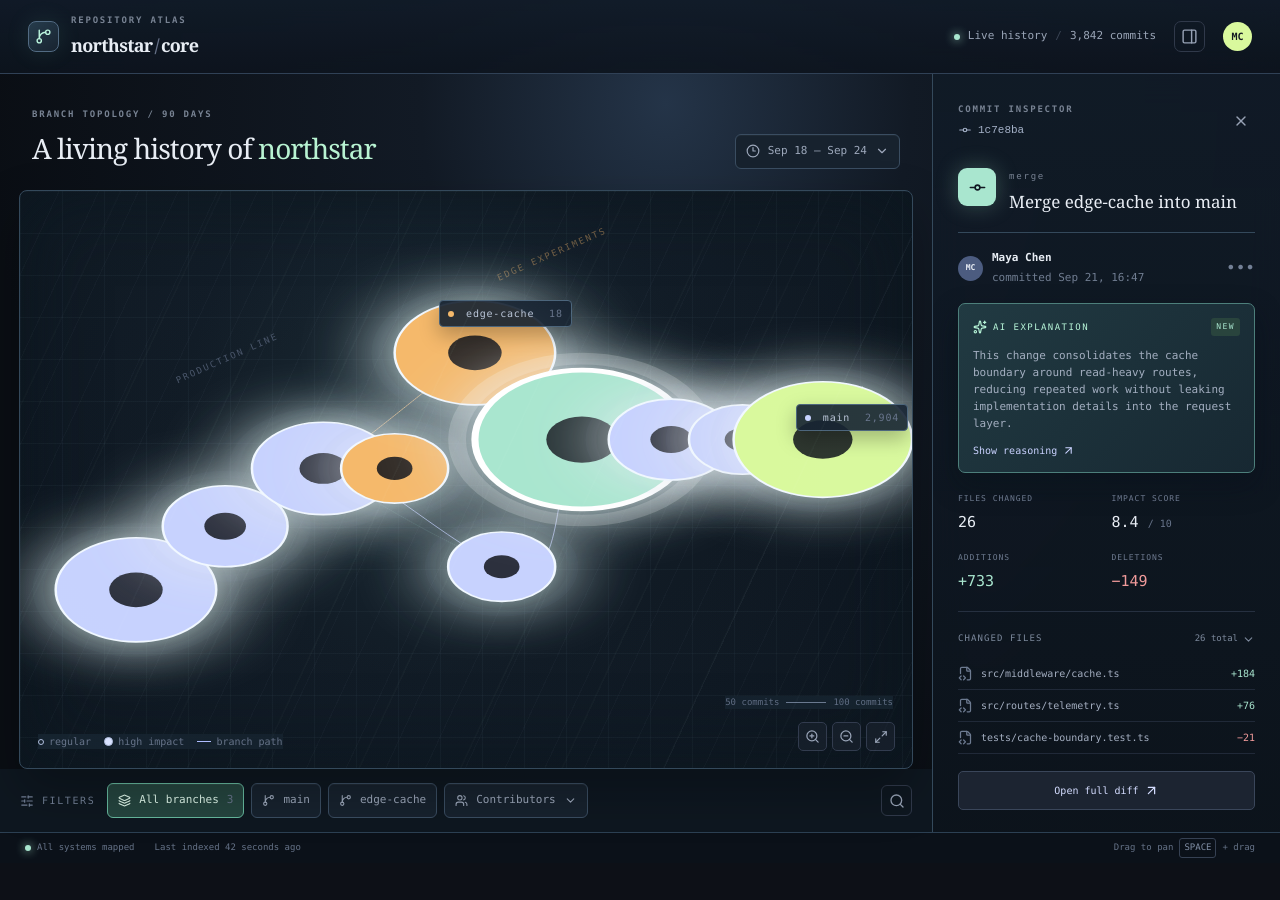
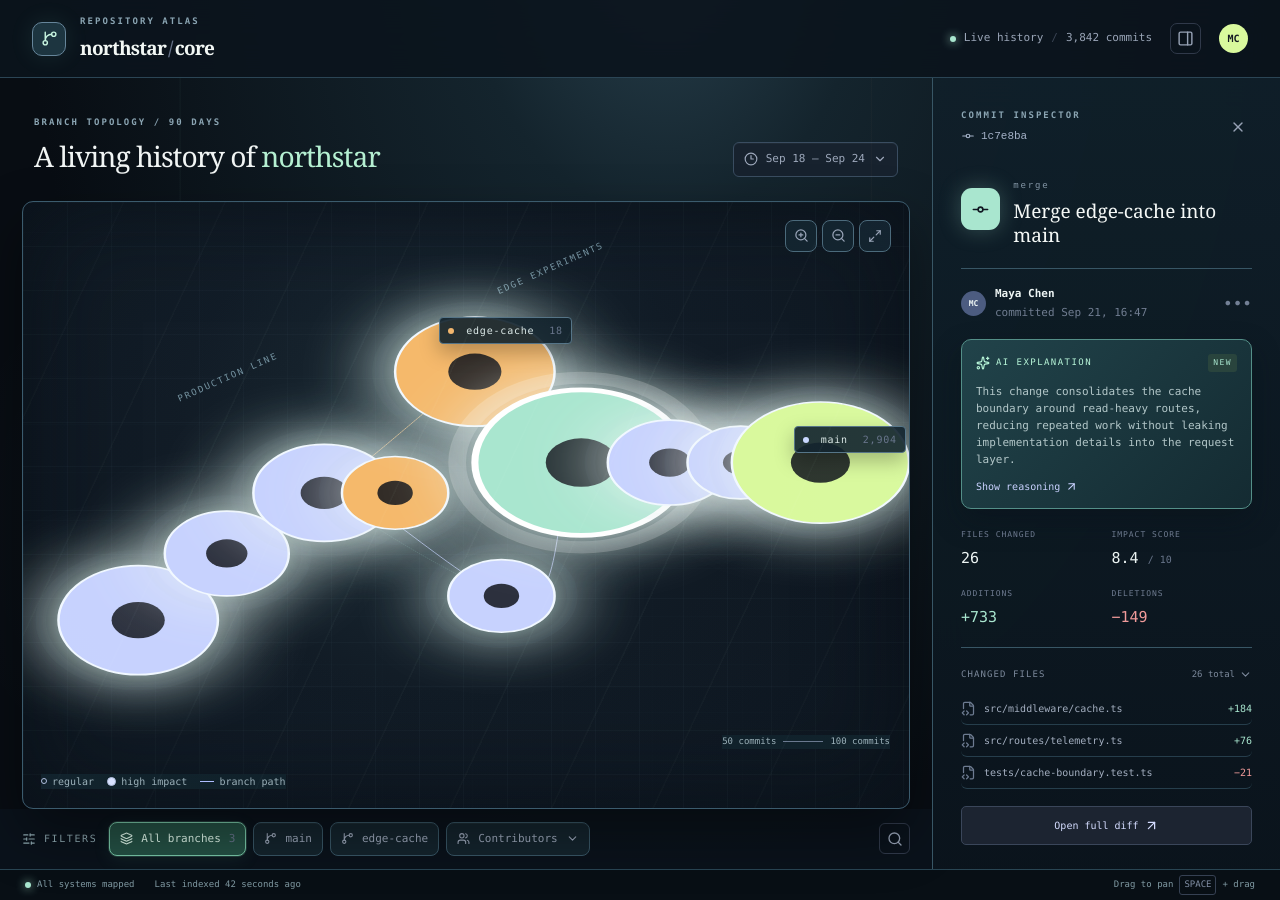
Before and after one commit to hedayat-atefi/git-scape, a Next.js app: page / in a window 1280 px wide. Before the commit the page ends 863 px from the top, so only its background shows below. Built offline with nearby package versions, Linux system fonts and the light colour scheme.

Commit message:
feat: refine global styles for enhanced visual clarity and hierarchy

```diff
--- a/app/globals.css
+++ b/app/globals.css
@@ -63,3 +63,36 @@ button { font: inherit; color: inherit; cursor: pointer; }
 .ai-title { color: #b7f5d8; }
 .statusbar { background: #0b1119; border-top-color: #2c4053; }
 @media (max-width: 620px) { .map-head h2 { font-size: 23px; } }
+
+/* Final visual pass: sharper cartography, softer hierarchy, clearer focus */
+:root {
+  --background: #080d13;
+  --foreground: #edf5f4;
+  --card: #101b24;
+  --muted: #8295a5;
+  --border: #2a4150;
+  --line: #284454;
+  --accent: #c9d7ff;
+  --mint: #9de3c5;
+  --amber: #f2b66e;
+  --lime: #d6f58d;
+}
+body { background: #080d13; }
+.app-shell { background: radial-gradient(ellipse at 52% -10%, #2a4350 0, #14242d 22%, #080d13 68%); }
+.app-shell::before { content: ''; position: fixed; inset: 74px 0 31px; pointer-events: none; background: linear-gradient(90deg, transparent 0 14%, #8ed9c408 14.05% 14.1%, transparent 14.15% 68%, #e8b56c06 68.05% 68.1%, transparent 68.15%), radial-gradient(circle at 18% 65%, #b7d1ff08, transparent 26%); mix-blend-mode: screen; }
+.topbar { height: 78px; padding-inline: 32px; background: #0b141de8; border-bottom-color: #2b4555; }
+.brand { gap: 14px; }.brand-mark { width: 34px; height: 34px; border-radius: 10px; border-color: #66859a; background: #1d3540; color: #c7f4df; }
+.brand h1 { font-size: 19px; color: #f2f7f4; }.eyebrow { color: #8ba5b3; letter-spacing: .23em; }
+.map-head { padding: 38px 34px 24px; }.map-head h2 { font-size: clamp(25px, 2.2vw, 32px); color: #f1f5f4; }.map-head h2 em { color: #b5f0d2; }
+.map-canvas { margin-inline: 22px; border-radius: 11px; border-color: #3b5b6d; box-shadow: inset 0 0 100px #050a0fbb, 0 24px 55px #0006; }
+.map-canvas::before { content: ''; position: absolute; inset: 0; pointer-events: none; background: repeating-linear-gradient(0deg, transparent 0 47px, #9bc4d40a 48px), repeating-linear-gradient(90deg, transparent 0 89px, #9bc4d406 90px); opacity: .7; }
+.grid-lines { opacity: .6; background-size: 44px 44px; }
+.history-svg { transform: scale(var(--zoom)); transform-origin: center; transition: transform .45s cubic-bezier(.22,1,.36,1); }
+.terrain-label { color: #7593a1; letter-spacing: .2em; }.branch-tag { background: #12232ce8; border-color: #557487; color: #dce9e8; }
+.map-legend, .scale { background: #102029e8; border-color: #466477; color: #9bb0b8; }
+.filter-bar { padding: 13px 22px; background: #0b151dce; border-color: #2b4656; }.filter-label { color: #8fa9b1; }.filter { border-radius: 8px; background: #14242d; border-color: #385665; }.filter.active { background: #245044; border-color: #78c7a7; box-shadow: 0 0 0 1px #78c7a733, 0 4px 18px #5fc49a18; }
+.map-controls { right: 18px; top: 18px; }.map-controls button { width: 32px; height: 32px; border-radius: 8px; background: #12232ce8; border-color: #4a6878; }.map-controls button:hover { transform: translateY(-1px); box-shadow: 0 6px 18px #0005; }
+.detail-panel { padding: 31px 28px 24px; background: linear-gradient(180deg, #10202aeF, #0b151deF); border-left-color: #385665; }.selected-banner { padding-top: 27px; border-bottom-color: #385665; }.selected-banner h2 { font-size: 19px; color: #f4f8f6; }.selected-node { width: 42px; height: 42px; border-radius: 11px; }.ai-card { border-radius: 10px; background: linear-gradient(135deg, #21434a, #142b32); border-color: #548f88; }.ai-card p { color: #b3c7c9; }.stat-grid { border-bottom-color: #385665; }.files-section { border-bottom-color: #385665; }.file-row { border-color: #263e4c; border-radius: 6px; }.file-row:hover { background: #19303a; border-color: #4d7280; }
+.statusbar { background: #080f15; border-top-color: #294553; color: #809aa3; }
+@media (max-width: 900px) { .topbar { padding-inline: 22px; }.detail-panel { top: 78px; } }
+@media (max-width: 620px) { .topbar { padding-inline: 15px; }.map-head { padding: 28px 18px 19px; }.map-canvas { margin-inline: 10px; }.filter-bar { padding-inline: 12px; } }
```
